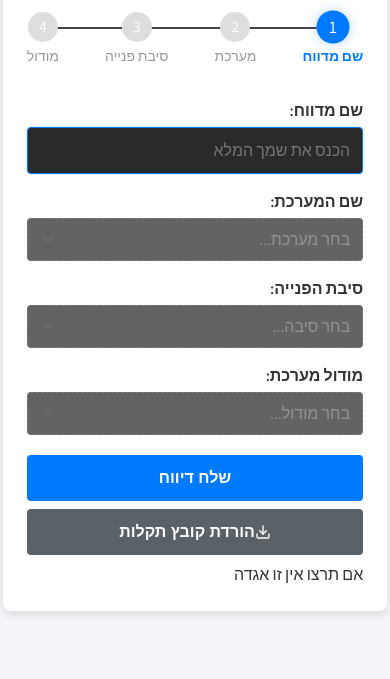
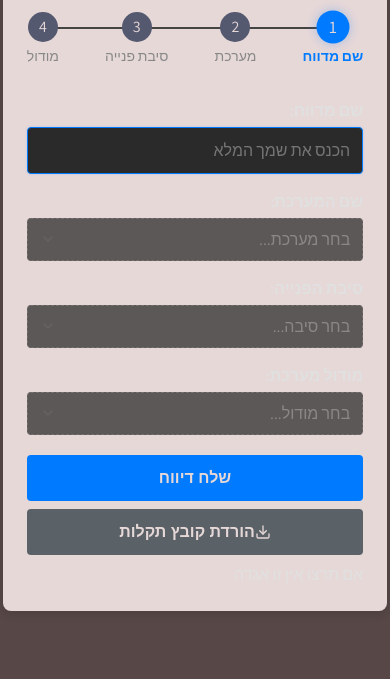
Before and after one commit to githuber20202/DefectReport, a website: page index.html in a window 390 px wide. Shown: the part 165-844 px from the top of the page. Drawn offline with Linux system fonts and the dark colour scheme; no server answers.

Commit message:
update responsivity...0000

```diff
--- a/styles.css
+++ b/styles.css
@@ -519,6 +519,17 @@ form > p {
   }
 }
 
+/* ✅ מצב כהה (Dark Mode) */
+@media (prefers-color-scheme: dark) {
+  :root {
+    --background-color: #574747;
+    --white: #e7d8d8;
+    --text-color: #e0e0e0;
+    --gray-light: #fffcfc;
+    --gray: #555970;
+    --gray-dark: #888;
+  }
+
   h1 {
     text-shadow: 0 2px 3px rgba(0, 0, 0, 0.3);
   }
```
